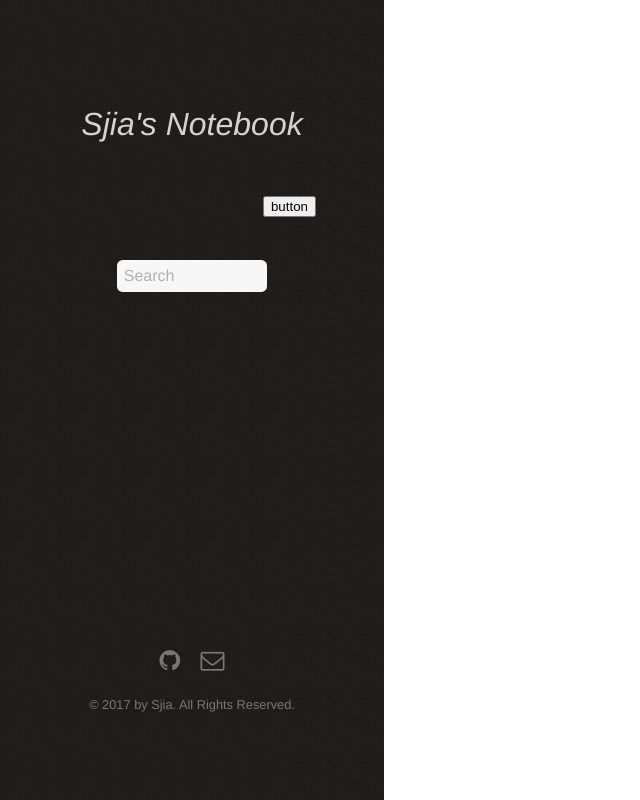
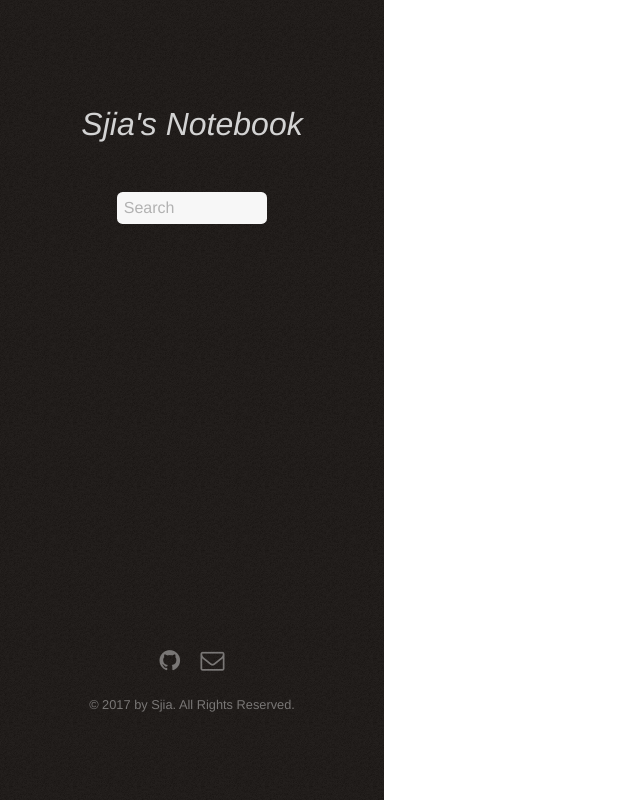
Before and after one commit to timereveals/notebook, a Django app: template templates/notebook/base.html in a window 1280 px wide. Shown: the whole page, without its empty margins (0-640 px from the left). Run offline with Django 3.2, Linux system fonts and the light colour scheme; the template is opened without the code that fills it, so the values that code supplies are empty; some libraries are stand-ins or nearby versions.

Commit message:
remove test button in base.html

```diff
--- a/templates/notebook/base.html
+++ b/templates/notebook/base.html
@@ -37,7 +37,6 @@
                 <a rel="{{value}}" href="?category={{key}}">{{key|capfirst}}</a>
             {% endfor %} {% endif %}
             </center>
-            <button onclick="testf();">button</button>
         </div>
         <div>
             <center>
```
